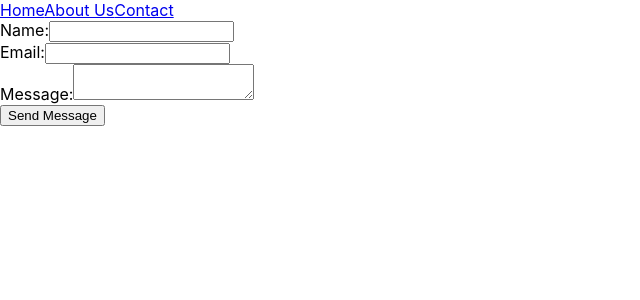
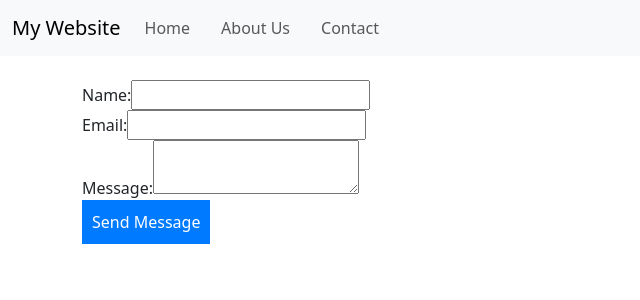
Before and after one commit to IAMMICHAELNBD/unitedglobalthreads, a React (Create React App) app in the folder react-unitedglobalthreads/: page /contact in a window 1280 px wide. Shown: the top 300 px of the page, without its empty margins (0-640 px from the left). Built offline with nearby package versions, Linux system fonts and the light colour scheme.

Commit message:
Added bootstrap for better styling, updated home page

```diff
--- a/package.json
+++ b/package.json
@@ -19,6 +19,7 @@
   "homepage": "https://github.com/IAMMICHAELNBD/unitedglobalthreads#readme",
   "dependencies": {
     "body-parser": "^1.20.3",
+    "bootstrap": "^5.3.3",
     "cors": "^2.8.5",
     "express": "^4.21.2",
     "nodemailer": "^6.10.0"
--- a/react-unitedglobalthreads/src/App.js
+++ b/react-unitedglobalthreads/src/App.js
@@ -2,21 +2,42 @@
 import { BrowserRouter as Router, Routes, Route, Link } from 'react-router-dom';
 import Home from './components/Home';
 import About from './components/About';
-import Contact from './components/Contact'; // Import Contact component
+import Contact from './components/Contact';
+import './styles.css'; // Keep your custom styles
+import 'bootstrap/dist/css/bootstrap.min.css'; // Add this line
 
 const App = () => {
   return (
     <Router>
-      <nav>
-        <Link to="/">Home</Link>
-        <Link to="/about">About Us</Link>
-        <Link to="/contact">Contact</Link> {/* Add link to Contact page */}
+      <nav className="navbar navbar-expand-lg navbar-light bg-light">
+        <div className="container-fluid">
+          <Link className="navbar-brand" to="/">My Website</Link>
+          <button className="navbar-toggler" type="button" data-bs-toggle="collapse" data-bs-target="#navbarNav" aria-controls="navbarNav" aria-expanded="false" aria-label="Toggle navigation">
+            <span className="navbar-toggler-icon"></span>
+          </button>
+          <div className="collapse navbar-collapse" id="navbarNav">
+            <ul className="navbar-nav">
+              <li className="nav-item">
+                <Link className="nav-link" to="/">Home</Link>
+              </li>
+              <li className="nav-item">
+                <Link className="nav-link" to="/about">About Us</Link>
+              </li>
+              <li className="nav-item">
+                <Link className="nav-link" to="/contact">Contact</Link>
+              </li>
+            </ul>
+          </div>
+        </div>
       </nav>
-      <Routes>
-        <Route path="/" element={<Home />} />
-        <Route path="/about" element={<About />} />
-        <Route path="/contact" element={<Contact />} /> {/* Add Contact route */}
-      </Routes>
+
+      <div className="container mt-4">
+        <Routes>
+          <Route path="/" element={<Home />} />
+          <Route path="/about" element={<About />} />
+          <Route path="/contact" element={<Contact />} />
+        </Routes>
+      </div>
     </Router>
   );
 };
```
Also changed, not shown: 1 other file (tests, documents, lock files or other folders).
